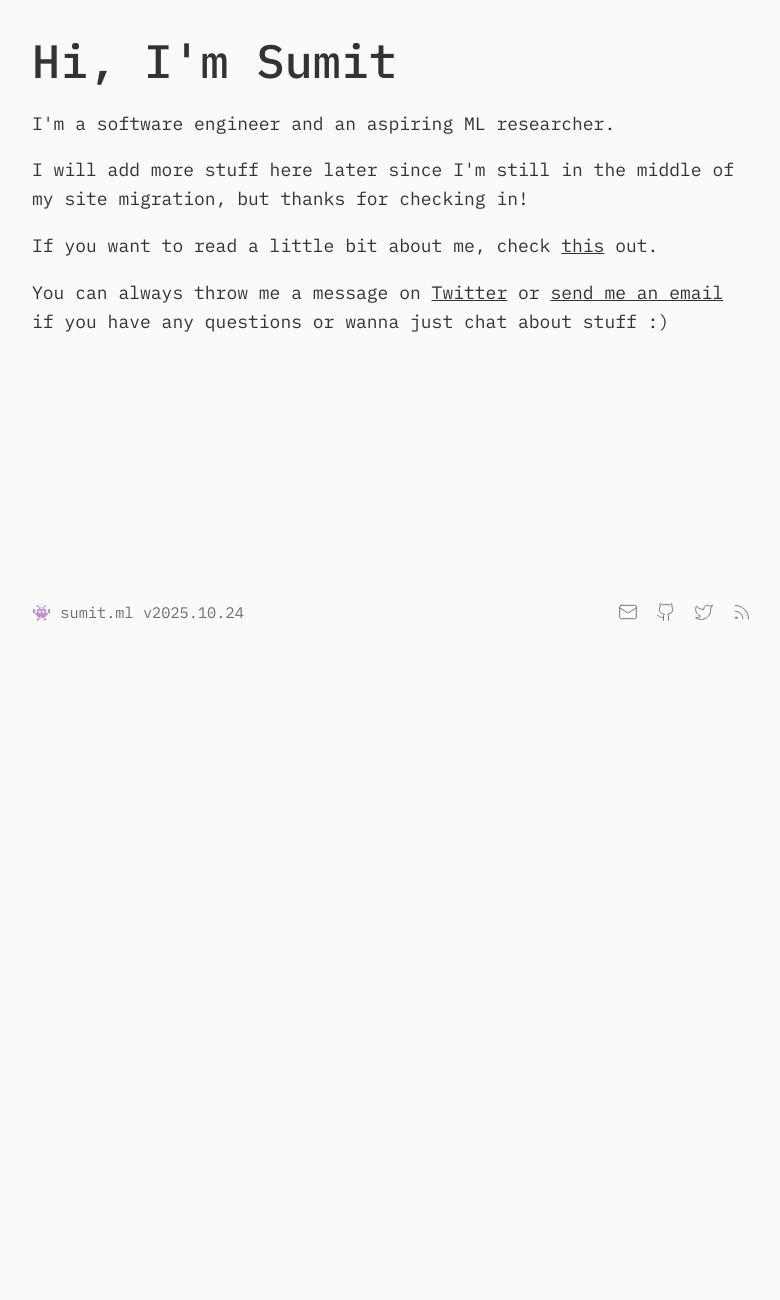
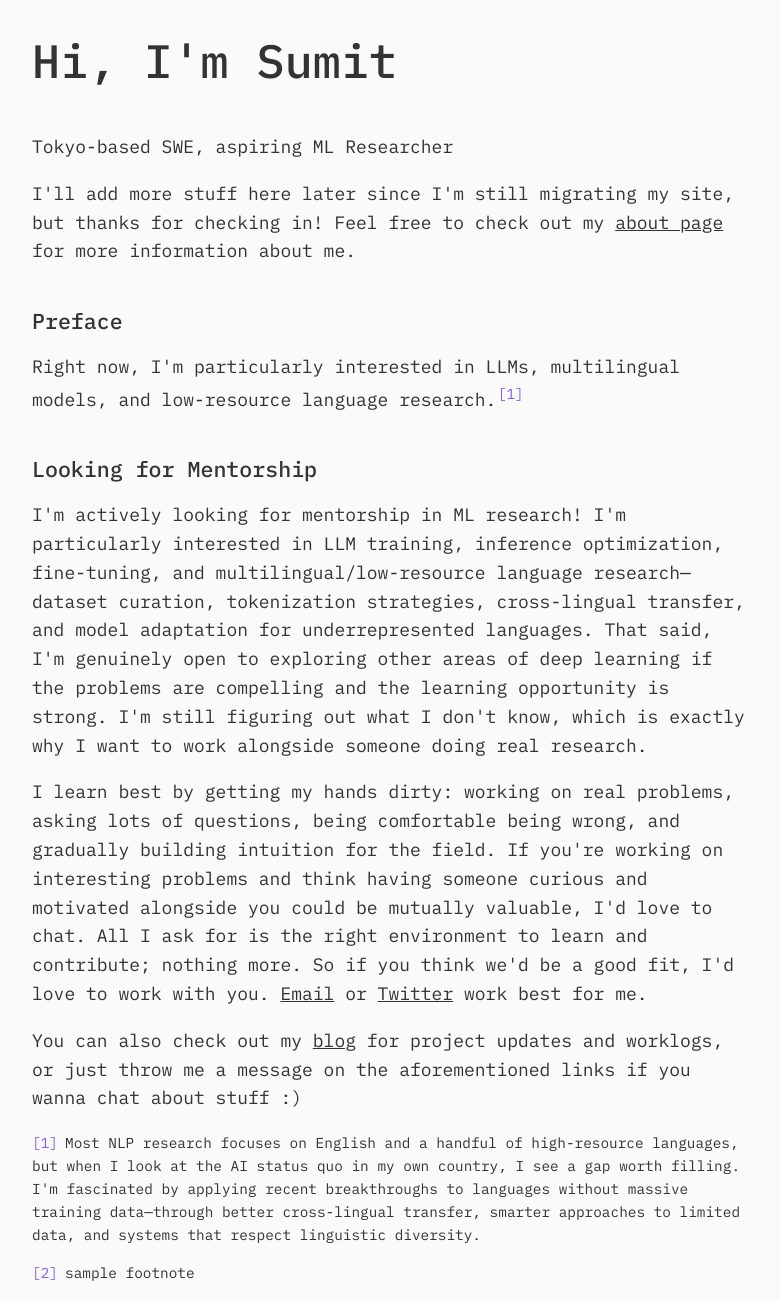
Before and after one commit to sumitdotml/site, an Astro site: page / in a window 1280 px wide. Shown: the part 140-1440 px from the top of the page, without its empty margins (248-1028 px from the left). Before the commit the page ends 800 px from the top, so only its background shows below. Built offline with nearby package versions, Linux system fonts and the light colour scheme; Astro itself is replaced by a stand-in of ours.

Commit message:
nice checkpoint

```diff
--- a/src/pages/index.astro
+++ b/src/pages/index.astro
@@ -9,25 +9,64 @@ import { SITE_DESCRIPTION, SITE_TITLE } from "../consts";
 <html lang="en">
 	<head>
 		<BaseHead title={SITE_TITLE} description={SITE_DESCRIPTION} />
+		<style>
+			.footnote-ref {
+				color: var(--accent-purple);
+				text-decoration: none;
+				font-size: 0.8em;
+				vertical-align: super;
+				margin-left: 0.1em;
+			}
+			.footnote-ref:hover {
+				text-decoration: underline;
+			}
+			.footnote-content {
+				margin-top: 1em;
+				font-size: 0.8em;
+			}
+			.footnote-number {
+				color: var(--accent-purple);
+				font-weight: normal;
+				margin-right: 0.5em;
+			}
+		</style>
 	</head>
 	<body>
 		<Header />
 		<main>
 			<h1 class="hero-title">Hi, I'm Sumit</h1>
-			<p>I'm a software engineer and an aspiring ML researcher.</p>
+			<p>Tokyo-based SWE, aspiring ML Researcher</p>
 			<p>
-				I will add more stuff here later since I'm still in the middle of my site migration, but
-				thanks for checking in!
+				I'll add more stuff here later since I'm still migrating my site, but thanks for checking in! Feel free to check out my <a href="/about">about page</a> for more information about me.
 			</p>
-            <p>
-                If you want to read a little bit about me, check{" "}
-                <a href="/about">this</a>{" "}out.
+			<h3>Preface</h3>
 			<p>
-				You can always throw me a message on{" "}
-				<a href="https://twitter.com/sumitdotml">Twitter</a> or{" "}
-				<a href="mailto:sumit@sumit.ml">send me an email</a> if you have any questions
-				or wanna just chat about stuff :)
+				Right now, I'm particularly interested in LLMs, multilingual models, and low-resource language research.<a href="#footnote-1" class="footnote-ref">[1]</a>
 			</p>
+
+			<h3>Looking for Mentorship</h3>
+			<p>
+				I'm actively looking for mentorship in ML research! I'm particularly interested in LLM training, inference optimization, fine-tuning, and multilingual/low-resource language research—dataset curation, tokenization strategies, cross-lingual transfer, and model adaptation for underrepresented languages. That said, I'm genuinely open to exploring other areas of deep learning if the problems are compelling and the learning opportunity is strong. I'm still figuring out what I don't know, which is exactly why I want to work alongside someone doing real research.
+			</p>
+			<p>
+				I learn best by getting my hands dirty: working on real problems, asking lots of questions, being comfortable being wrong, and gradually building intuition for the field. If you're working on interesting problems and think having someone curious and motivated alongside you could be mutually valuable, I'd love to chat. All I ask for is the right environment to learn and contribute; nothing more. So if you think we'd be a good fit, I'd love to work with you. <a href="mailto:sumit@sumit.ml">Email</a> or <a href="https://twitter.com/sumitdotml">Twitter</a> work best for me.
+			</p>
+			<p>
+				You can also check out my <a href="/blog">blog</a> for project updates and worklogs, or just throw me a message on the aforementioned links if you wanna chat about stuff :)
+			</p>
+
+			<div id="footnote-1" class="footnote-content">
+				<p>
+					<span class="footnote-number">[1]</span>Most NLP research focuses on English and a handful of high-resource languages, but when I look at the AI status quo in my own country, I see a gap worth filling. I'm fascinated by applying recent breakthroughs to languages without massive training data—through better cross-lingual transfer, smarter approaches to limited data, and systems that respect linguistic diversity.
+				</p>
+			</div>
+
+			<div id="footnote-2" class="footnote-content">
+				<p>
+					<span class="footnote-number">[2]</span>sample footnote
+				</p>
+			</div>
+
 		</main>
 		<Footer />
 	</body>
--- a/src/styles/global.css
+++ b/src/styles/global.css
@@ -43,7 +43,7 @@ h6 {
 
 .hero-title {
 	font-size: 2.6em;
-	padding: 1.8em 0 0 0;
+	padding: 1.8em 0 0.5em 0;
 	margin: 0;
 	color: var(--text-color);
 	line-height: 1.3;
@@ -306,7 +306,7 @@ li {
 	}
 	.hero-title {
 		font-size: 2.2em;
-		padding: 1.5em 0 0 0;
+		padding: 1.5em 0 0.5em 0;
 	}
 	h1 {
 		font-size: 1.76em;
@@ -371,7 +371,7 @@ li {
 	}
 	.hero-title {
 		font-size: 1.95em;
-		padding: 1.3em 0 0 0;
+		padding: 1.3em 0 0.5em 0;
 	}
 	h1 {
 		font-size: 1.56em;
```
Also changed, not shown: src/content/pages/about.md (+10 -6 lines).
